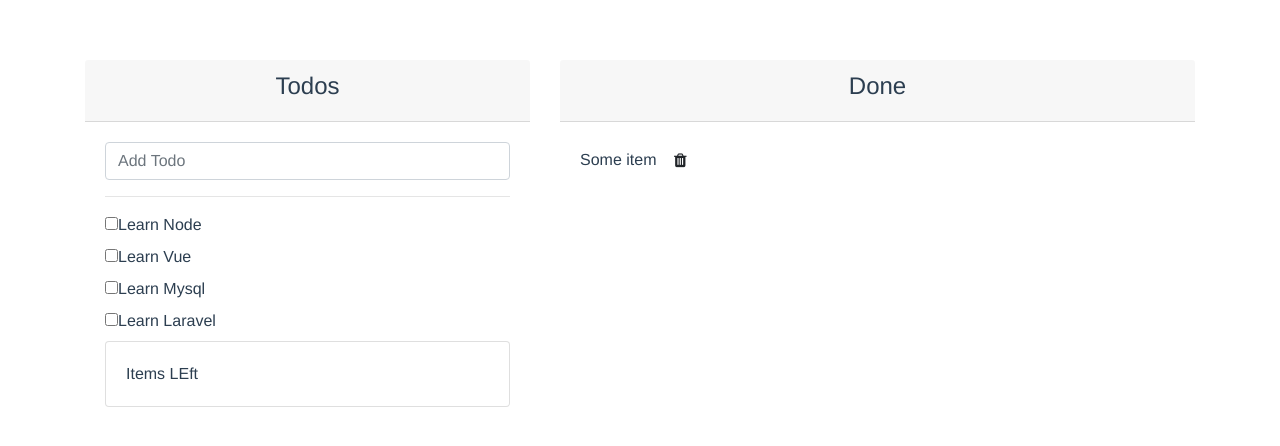
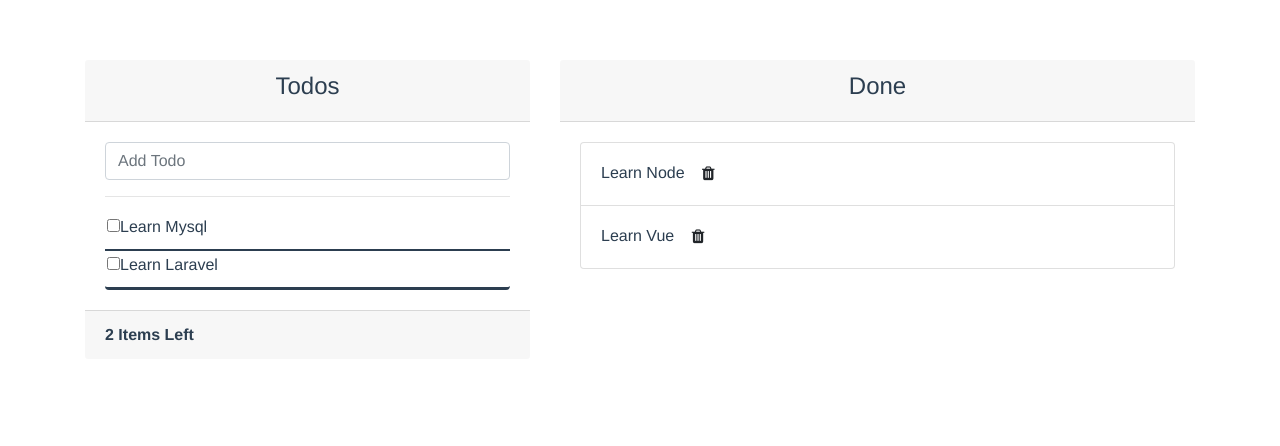
Before and after one commit to Gerbi/App-Vote, a Vue app in the folder Todo-App/: page / in a window 1280 px wide. Shown: the top 446 px of the page. Built offline with nearby package versions, Linux system fonts and the light colour scheme.

Commit message:
delete | update record event

```diff
--- a/Todo-App/src/App.vue
+++ b/Todo-App/src/App.vue
@@ -9,13 +9,13 @@
         <div class="card-body">
           <AddTodo @add-todo="addTodo"/>
           <hr>
-          <TodoListView :todos="todos"/>
+          <TodoListView :todos="unFinishedTodos" @completed-todo="completedTodo"/>
 
-
-          <div class="card">
-            <div class="card-body">Items LEft</div>
-          </div>
-
+        </div>
+        <div class="card-footer">
+          <strong>
+            <span>{{unFinishedTodos.length}}</span> Items Left
+          </strong>
         </div>
       </div>
       <br>
@@ -23,7 +23,7 @@
 
     </div>
     <div class="col-md-7 col-sm-6">
-        <FinishedTodo/>
+        <FinishedTodo :todos="finishedTodos" @delete-todo="deleteTodo"/>
 
     </div>
   </div>
@@ -43,8 +43,6 @@ export default {
     return {
       todos: todos
     }
-
-
   },
 
   components: {
@@ -55,8 +53,26 @@ export default {
   methods:{
     addTodo(event){
       this.todos.push(event);
+    },
+    completedTodo(event){
+      const index = this.todos.findIndex(todo => todo.id === event.id);
+      this.todos[index].completed = true
+    },
+    deleteTodo(event){
+      const index = this.todos.findIndex(todo => todo.id === event.id);
+      this.todos.splice(index, 1);
     }
-  }
+  },
+  computed:{
+        finishedTodos(){
+          return this.todos.filter(todo => todo.completed === true)
+
+        },
+        unFinishedTodos(){
+          return this.todos.filter(todo => todo.completed === false)
+
+        }
+    }
 }
 </script>
 
--- a/Todo-App/src/components/AddTodo.vue
+++ b/Todo-App/src/components/AddTodo.vue
@@ -15,6 +15,7 @@ export default {
 
         }
     }
+
 }
 
 </script>
--- a/Todo-App/src/components/FinishedTodo.vue
+++ b/Todo-App/src/components/FinishedTodo.vue
@@ -4,15 +4,30 @@
           <h4 align="center">Done</h4>
           </div>
         <div class="card-body">
-          Some item
-          <button class="btn">
+            <ul class="nav flex-column">
+                <li class="list-group-item" v-for="todo in todos" :key="todo.id">{{todo.title}}
+                <button class="btn" @click="removeTodo(todo.id)">
             <i class="fa fa-trash"></i>
-          </button>
+            </button>
+            </li>
+            </ul>
+
         </div>
       </div>
 </template>
 <script>
     export default {
-        name: 'FinishedTodo'
+        name: 'FinishedTodo',
+        props:{
+            todos:{
+                type: Array,
+
+            }
+        },
+        methods:{
+            removeTodo(todoId){
+                this.$emit('delete-todo', {id: todoId})
+            }
+        }
     }
 </script>
--- a/Todo-App/src/components/TodoListView.vue
+++ b/Todo-App/src/components/TodoListView.vue
@@ -1,9 +1,10 @@
 <template>
-    <ul class="nav flex-column">
-            <li class="nav-item" v-for="todo in todos" :key="todo.id">
+    <ul class="nav flex-column" style="border:none">
+            <li class="list-group-item" v-for="todo in todos" :key="todo.id"
+            style="border:none; border-bottom:solid; padding:2px; ">
               <div class="checkbox">
                   <label>
-                <input type="checkbox" class="checkbox-custom"/>{{todo.title}}</label>
+                <input type="checkbox" class="checkbox-custom"@click="finishedTodo(todo.id)"/>{{todo.title}}</label>
               </div>
             </li>
 
@@ -17,6 +18,11 @@ export default {
             type: Array,
             required: true
         }
+    },
+    methods:{
+        finishedTodo(todoId){
+            this.$emit('completed-todo',{id: todoId})
+        }
     }
 }
 
--- a/Todo-App/src/seed.js
+++ b/Todo-App/src/seed.js
@@ -7,16 +7,16 @@ export const todos = [
     {
         id: '2',
         title: 'Learn Vue',
-        completed: false
+        completed: true
     },
     {
         id: '3',
         title: 'Learn Mysql',
-        completed: true
+        completed: false
     },
     {
         id: '4',
         title: 'Learn Laravel',
-        completed: true
+        completed: false
     }
 ];
```
